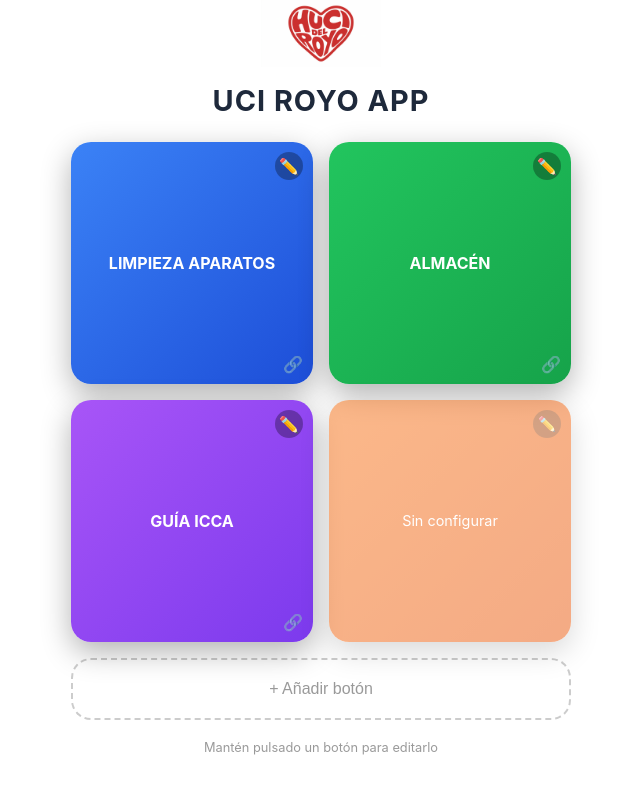
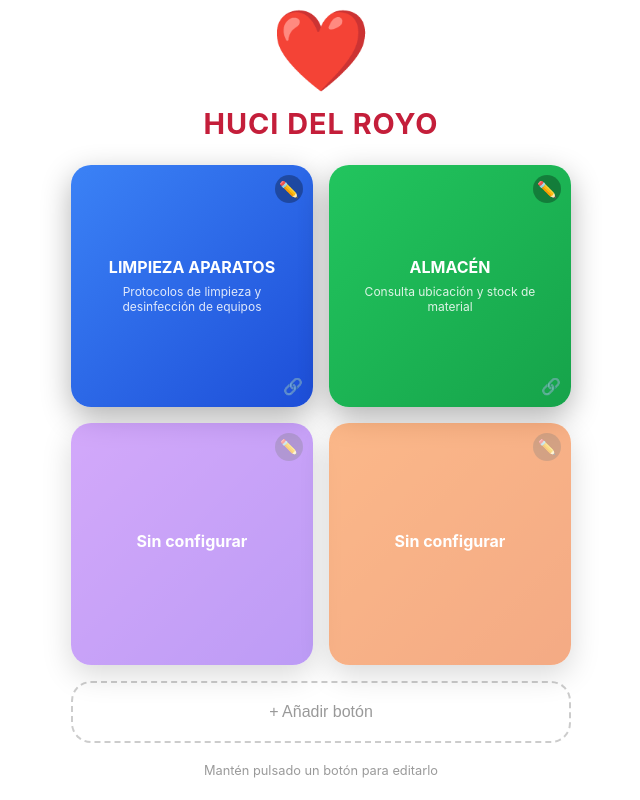
Before and after one commit to uciroyo/uci-royo-app, a plain HTML site: page index.html in a window 1280 px wide. Shown: the whole page, without its empty margins (319-959 px from the left). Drawn offline with Linux system fonts and the light colour scheme.

Commit message:
Update index.html

```diff
--- a/index.html
+++ b/index.html
@@ -22,13 +22,13 @@
 
     .logo {
       display: block;
-      margin: 0 auto 16px auto;
-      width: 120px;
-      height: auto;
+      margin: 0 auto 8px auto;
+      font-size: 80px;
+      text-align: center;
     }
 
     h1 {
-      color: #1e293b;
+      color: #c41e3a;
       text-align: center;
       font-size: 1.8rem;
       margin-bottom: 24px;
@@ -46,6 +46,7 @@
       aspect-ratio: 1;
       border-radius: 20px;
       display: flex;
+      flex-direction: column;
       align-items: center;
       justify-content: center;
       text-decoration: none;
@@ -60,6 +61,19 @@
       -webkit-tap-highlight-color: transparent;
       cursor: pointer;
       border: none;
+      line-height: 1.3;
+    }
+
+    .btn-title {
+      font-weight: 700;
+      font-size: 1rem;
+      margin-bottom: 6px;
+    }
+
+    .btn-subtitle {
+      font-weight: 400;
+      font-size: 0.75rem;
+      opacity: 0.85;
       line-height: 1.3;
     }
 
@@ -189,8 +203,8 @@
 </head>
 <body>
   <div class="container">
-    <img src="logo.png" alt="HUCI del Royo" class="logo">
-    <h1>UCI ROYO APP</h1>
+    <div class="logo">❤️</div>
+    <h1>HUCI DEL ROYO</h1>
     <div class="grid" id="grid"></div>
     <p class="hint">Mantén pulsado un botón para editarlo</p>
   </div>
@@ -199,6 +213,7 @@
     <div class="modal-content">
       <h2>Editar botón</h2>
       <input type="text" id="inputTitle" placeholder="Título del botón">
+      <input type="text" id="inputSubtitle" placeholder="Subtítulo o descripción">
       <input type="url" id="inputUrl" placeholder="https://ejemplo.com">
       <div class="modal-btns">
         <button class="btn-delete" onclick="deleteBtn()">Eliminar</button>
@@ -210,10 +225,10 @@
 
   <script>
     let buttons = JSON.parse(localStorage.getItem('uciButtons')) || [
-      { id: 1, title: 'LIMPIEZA APARATOS', url: 'https://notebooklm.google.com/notebook/47564225-a03b-4f36-add1-32e70a32665c?authuser=1', color: 0 },
-      { id: 2, title: 'ALMACÉN', url: 'https://notebooklm.google.com/notebook/0ffdece0-3139-4fc7-b0fa-dd63517c592d?_gl=1*ewqnbn*_ga*NjgxNTA3NTI2LjE3MzAzNjU2ODQ.*_ga_W0LDH41ZCB*MTczMDM2NTY4My4xLjEuMTczMDM2NTY4My42MC4wLjA.&original_referer=https%3A%2F%2Fnotebooklm.google%23&pli=1&authuser=1&pageId=none', color: 1 },
-      { id: 3, title: 'GUÍA ICCA', url: 'https://notebooklm.google.com/notebook/3857973b-466e-409b-ad07-ac2bc79a89fc', color: 2 },
-      { id: 4, title: '', url: '', color: 3 }
+      { id: 1, title: 'LIMPIEZA APARATOS', subtitle: 'Protocolos de limpieza y desinfección de equipos', url: 'https://notebooklm.google.com/notebook/47564225-a03b-4f36-add1-32e70a32665c?authuser=1', color: 0 },
+      { id: 2, title: 'ALMACÉN', subtitle: 'Consulta ubicación y stock de material', url: 'https://notebooklm.google.com/notebook/0ffdece0-3139-4fc7-b0fa-dd63517c592d?_gl=1*ewqnbn*_ga*NjgxNTA3NTI2LjE3MzAzNjU2ODQ.*_ga_W0LDH41ZCB*MTczMDM2NTY4My4xLjEuMTczMDM2NTY4My42MC4wLjA.&original_referer=https%3A%2F%2Fnotebooklm.google%23&pli=1&authuser=1&pageId=none', color: 1 },
+      { id: 3, title: '', subtitle: '', url: '', color: 2 },
+      { id: 4, title: '', subtitle: '', url: '', color: 3 }
     ];
 
     let editingId = null;
@@ -231,7 +246,8 @@
         const el = document.createElement('div');
         el.className = `btn-card color-${btn.color % 6} ${!btn.title ? 'empty' : ''}`;
         el.innerHTML = `
-          ${btn.title || 'Sin configurar'}
+          <span class="btn-title">${btn.title || 'Sin configurar'}</span>
+          ${btn.subtitle ? `<span class="btn-subtitle">${btn.subtitle}</span>` : ''}
           <span class="edit-icon">✏️</span>
           ${btn.url ? '<span class="link-icon">🔗</span>' : ''}
         `;
@@ -269,6 +285,7 @@
       editingId = id;
       const btn = buttons.find(b => b.id === id);
       document.getElementById('inputTitle').value = btn.title;
+      document.getElementById('inputSubtitle').value = btn.subtitle || '';
       document.getElementById('inputUrl').value = btn.url;
       document.getElementById('modal').classList.add('active');
     }
@@ -281,6 +298,7 @@
     function saveBtn() {
       const btn = buttons.find(b => b.id === editingId);
       btn.title = document.getElementById('inputTitle').value;
+      btn.subtitle = document.getElementById('inputSubtitle').value;
       btn.url = document.getElementById('inputUrl').value;
       save();
       render();
@@ -298,7 +316,7 @@
 
     function addBtn() {
       const newId = Math.max(...buttons.map(b => b.id)) + 1;
-      buttons.push({ id: newId, title: '', url: '', color: buttons.length });
+      buttons.push({ id: newId, title: '', subtitle: '', url: '', color: buttons.length });
       save();
       render();
     }
```
